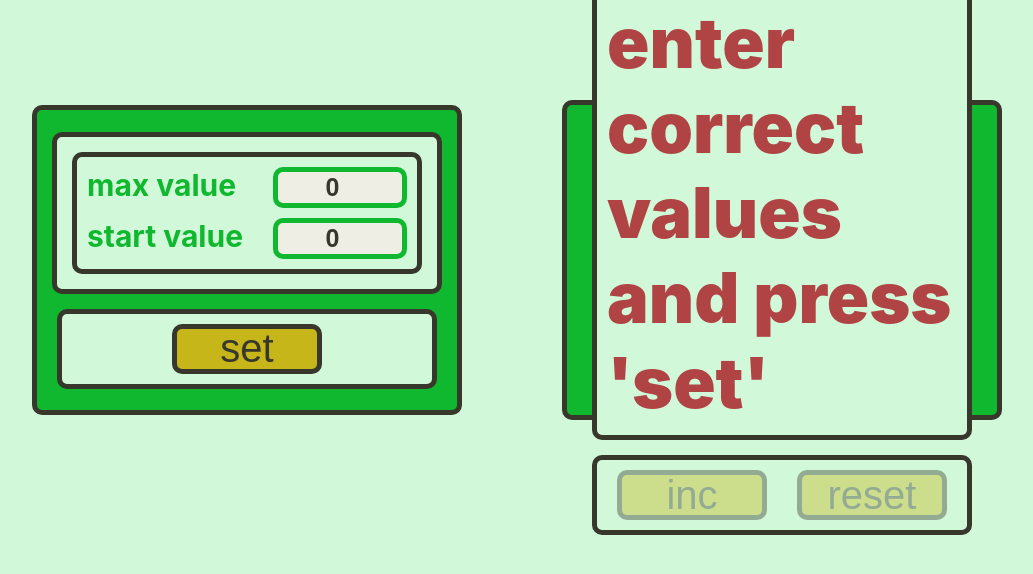
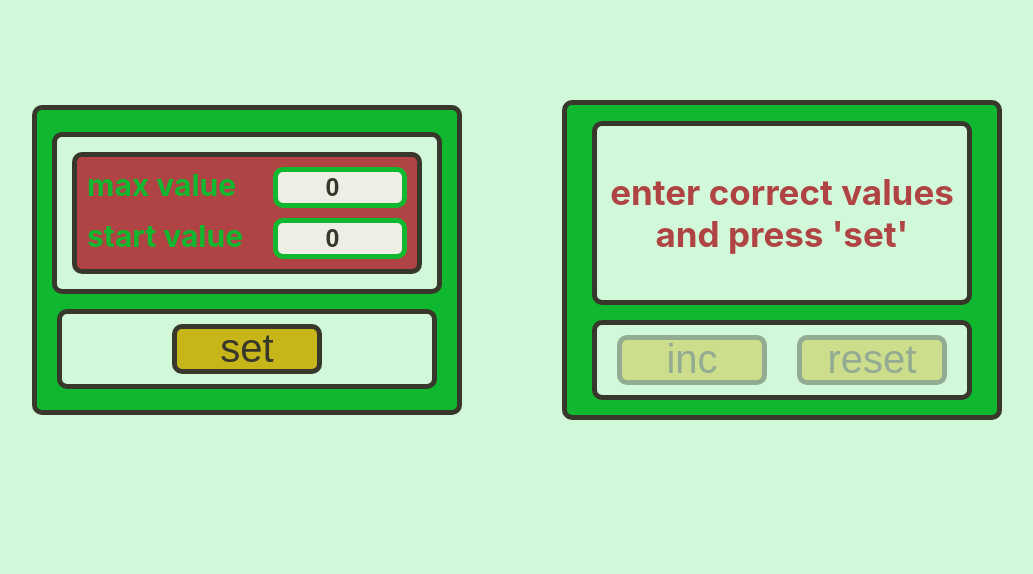
Before and after one commit to olesya-sh-dev/counter, a React (Create React App) app: page / in a window 1280 px wide. Shown: the top 574 px of the page, without its empty margins (123-1156 px from the left). Built offline with nearby package versions, Linux system fonts and the light colour scheme.

Commit message:
добавлен стилизованный компонент S.Warning для Counter. Подсветка всего блока settings при некорректных данных

```diff
--- a/src/components/counter/Counter.tsx
+++ b/src/components/counter/Counter.tsx
@@ -22,6 +22,9 @@ export const Counter = ({
     maxValue < minValue ||
     minValue < 0 ||
     maxValue < 0;
+
+    //const warningText = "enter correct values and press 'set'"
+
   return (
     <S.Counter>
       <S.Number
@@ -29,7 +32,7 @@ export const Counter = ({
           number === maxValue ? myTheme.colors.dark : myTheme.colors.primary
         }
       >
-        {displayWarning ? "enter correct values and press 'set'" : number}
+        {displayWarning ? <S.Warning>{"enter correct values and press 'set'"}</S.Warning> : number}
       </S.Number>
       <Wrapper>
         <Button onClick={incrementHandler} disabled={number === maxValue}>
--- a/src/components/counter/Counter_Styles.ts
+++ b/src/components/counter/Counter_Styles.ts
@@ -30,8 +30,15 @@ const Number = styled.span`
   color: ${(props) => props.color};
   width: 350px;
 `;
+const Warning = styled.p`
+  color: ${myTheme.colors.dark};
+  font-size: 35px;
+  font-weight: 700;
+  text-align: center;
 
+`
 export const S = {
   Counter,
   Number,
+  Warning
 };
--- a/src/components/settings/Settings.tsx
+++ b/src/components/settings/Settings.tsx
@@ -19,6 +19,12 @@ export const Settings = (props: SettingsPropsType) => {
   const [maxValue, setMaxValue] = useState(props.maxValue);
   const [startValue, setStartValue] = useState(props.startValue);
 
+  const warning =
+    maxValue === startValue ||
+    maxValue < startValue ||
+    startValue < 0 ||
+    maxValue < 0;
+
   const handleMaxValueChange = (value: number) => {
     setMaxValue(value);
   };
@@ -36,7 +42,7 @@ export const Settings = (props: SettingsPropsType) => {
     <div>
       <S.Settings>
         <S.SettingsField>
-          <S.SettingsBox>
+          <S.SettingsBox color={warning ? `${myTheme.colors.dark}` : ""}>
             <SettingsValue
               title="max value"
               value={maxValue}
--- a/src/components/settings/Settings_styles.ts
+++ b/src/components/settings/Settings_styles.ts
@@ -37,8 +37,9 @@ const SettingsBox = styled.div`
   padding: 10px;
   border: 5px solid ${myTheme.colors.accent};
   border-radius: 10px;
-  background-color: ${myTheme.colors.secondary};
+  //background-color: ${myTheme.colors.secondary};
   width: 350px;
+  background-color: ${(props) => props.color};
 `;
 const SettingsValueItem = styled.div`
   display: flex;
@@ -59,6 +60,9 @@ const SettingsValueItem = styled.div`
     border-radius: 10px;
   }
 `;
+const Error = styled.input`
+  ${myTheme.colors.dark}
+`;
 
 export const S = {
   Settings,
```
